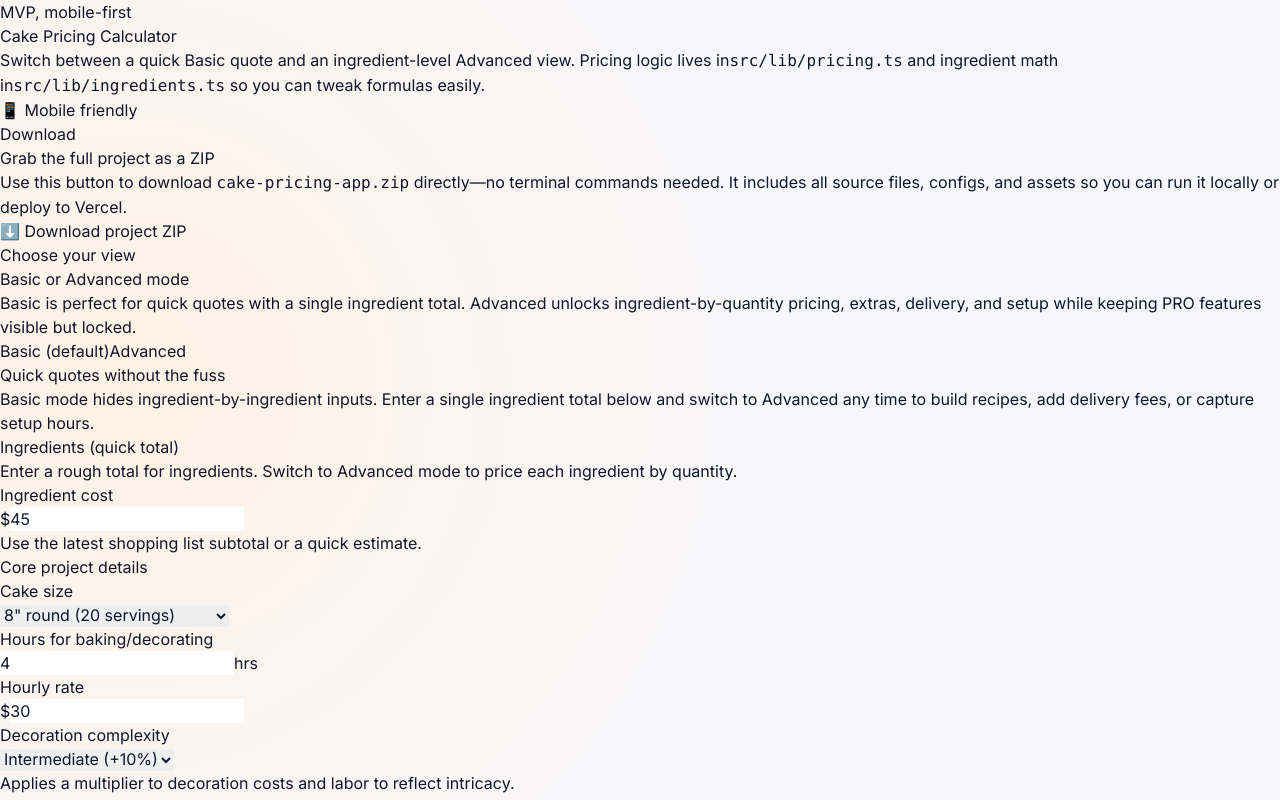
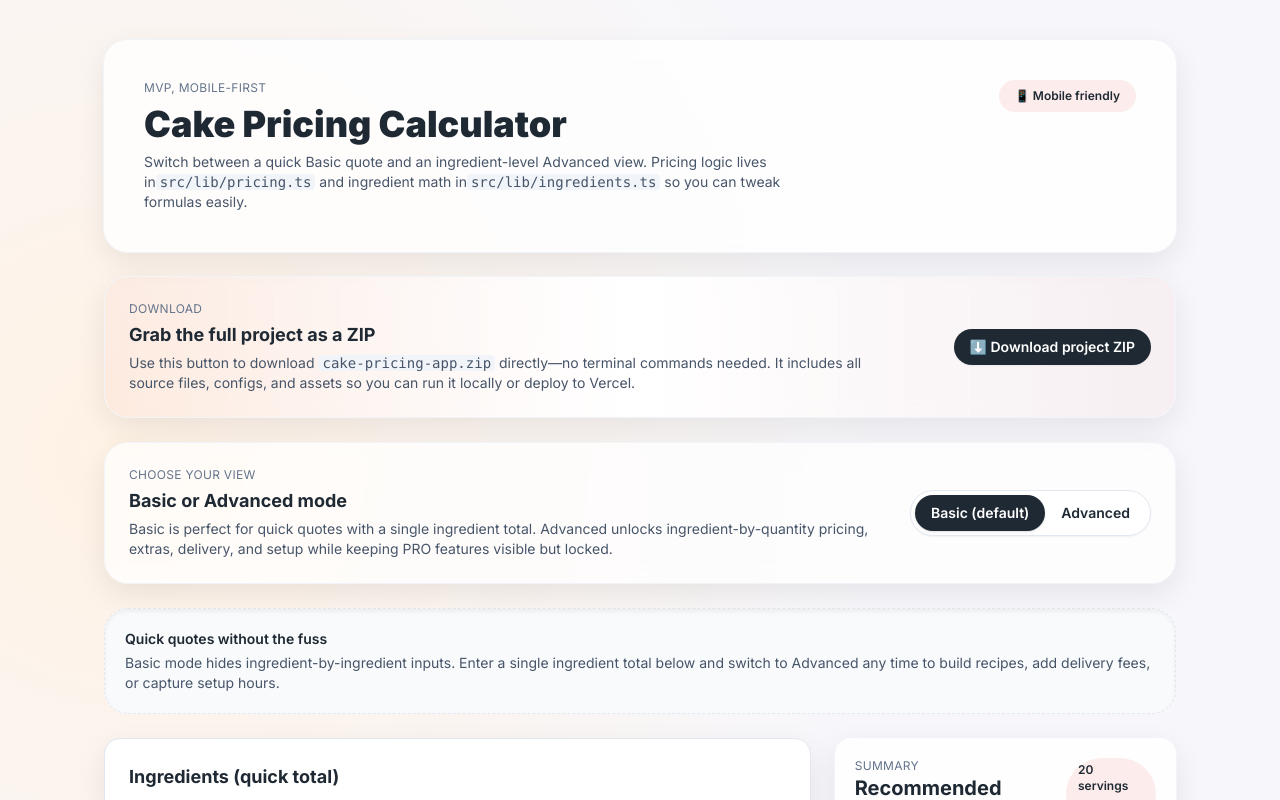
Before and after one commit to vcrs86/cake-pricing-app, a Next.js app: page / in a window 1280 px wide. Shown: the top 800 px of the page. Built offline with nearby package versions, Linux system fonts and the light colour scheme.

Commit message:
Create tailwind.config.ts

```diff
--- /dev/null
+++ b/tailwind.config.ts
@@ -0,0 +1,24 @@
+import type { Config } from "tailwindcss";
+
+const config: Config = {
+  content: [
+    "./src/app/**/*.{js,ts,jsx,tsx,mdx}",
+    "./src/components/**/*.{js,ts,jsx,tsx,mdx}",
+    "./src/styles/**/*.{css}",
+  ],
+  theme: {
+    extend: {
+      colors: {
+        "brand-gold": "#f4c95d",
+        "brand-rose": "#f4a7a0",
+        "brand-slate": "#1f2933"
+      },
+      boxShadow: {
+        card: "0 10px 30px rgba(0,0,0,0.08)",
+      },
+    },
+  },
+  plugins: [],
+};
+
+export default config;
```
